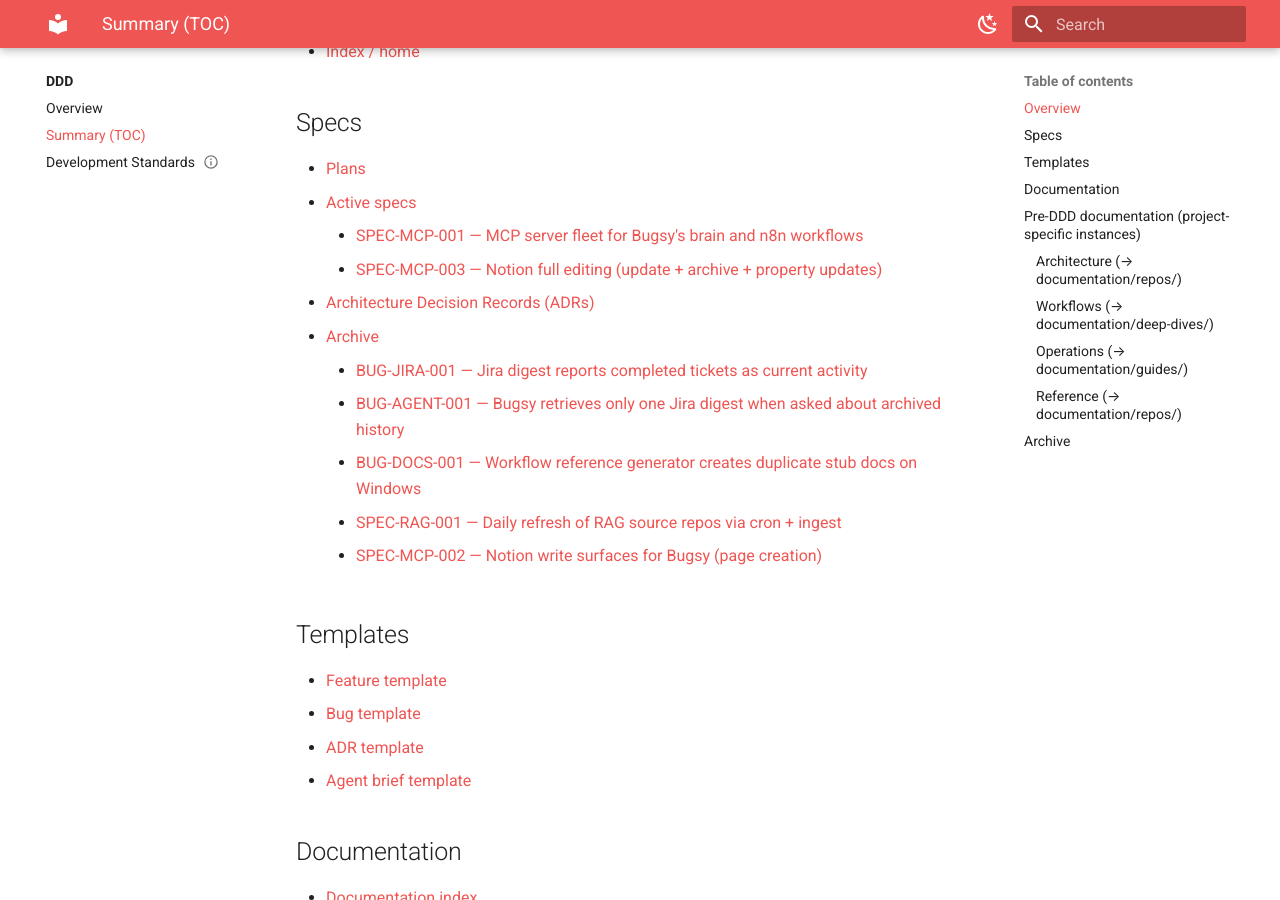
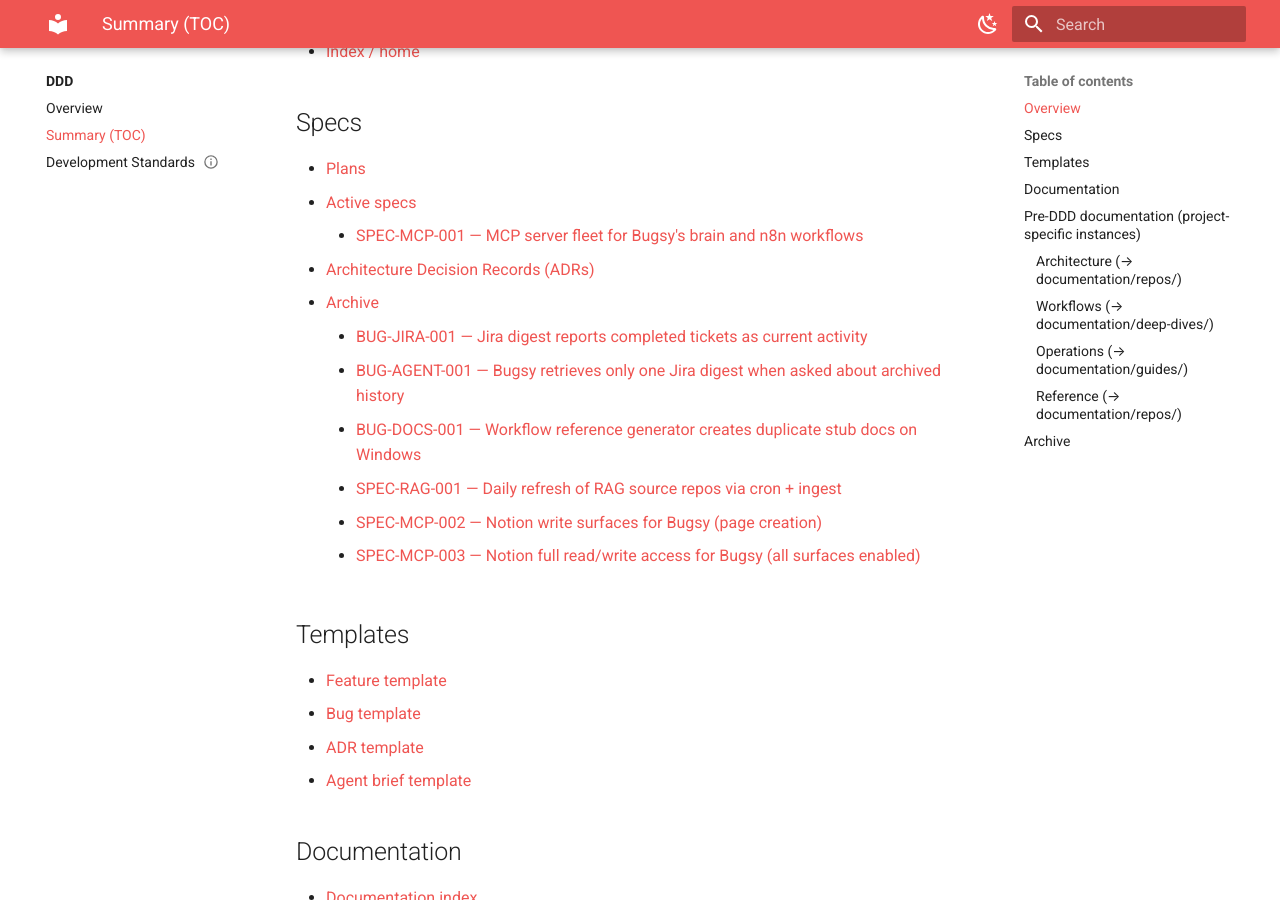
Before and after one commit to anthonycoffey/_agent, an MkDocs documentation site: the page built from docs/SUMMARY.md, in a window 1280 px wide and 900 px high, scrolled down 364 px. Built offline with MkDocs 1.6.1 and Material for MkDocs 9.7.7, drawn with Linux system fonts in a browser that asks for light colours.

Commit message:
docs(mcp): close SPEC-MCP-003 — full Notion read/write verified
Operator confirmed: 'bugsy is editing shit in slack now'. With the
Notion integration's full capability set and the prompt's permissive
TOOLS section (only the SAFETY clause remaining as a behavioral
gate), Bugsy is now exercising the complete Notion API surface — page
edits, property updates, archives, schema mutations, and comments —
in response to Slack chat requests.

Three-spec journey through Notion writes, all now archived:
  SPEC-MCP-002: page creation only
  SPEC-MCP-003 (first cut): + update + archive + property updates
  SPEC-MCP-003 (broadened): all surfaces, operator yolo

Spec moved to specs/archive/, status: complete. The only open phase
of SPEC-MCP-001 (the MCP fleet rollout) is Phase 1.4 — GSC/GA4/Bing
bundle MCP.

```diff
--- a/docs/SUMMARY.md
+++ b/docs/SUMMARY.md
@@ -12,7 +12,6 @@
 - [Plans](specs/plans/)
 - [Active specs](specs/active/)
     - [SPEC-MCP-001 — MCP server fleet for Bugsy's brain and n8n workflows](specs/active/SPEC-MCP-001-mcp-server-fleet-for-bugsy.md)
-    - [SPEC-MCP-003 — Notion full editing (update + archive + property updates)](specs/active/SPEC-MCP-003-notion-full-editing.md)
 - [Architecture Decision Records (ADRs)](specs/adrs/)
 - [Archive](specs/archive/)
     - [BUG-JIRA-001 — Jira digest reports completed tickets as current activity](specs/archive/BUG-JIRA-001-digest-reports-completed-tickets-as-current.md)
@@ -20,6 +19,7 @@
     - [BUG-DOCS-001 — Workflow reference generator creates duplicate stub docs on Windows](specs/archive/BUG-DOCS-001-workflow-reference-generator-creates-duplicate-stubs.md)
     - [SPEC-RAG-001 — Daily refresh of RAG source repos via cron + ingest](specs/archive/SPEC-RAG-001-daily-source-repo-refresh.md)
     - [SPEC-MCP-002 — Notion write surfaces for Bugsy (page creation)](specs/archive/SPEC-MCP-002-notion-write-surfaces.md)
+    - [SPEC-MCP-003 — Notion full read/write access for Bugsy (all surfaces enabled)](specs/archive/SPEC-MCP-003-notion-full-editing.md)
 
 ## Templates
 
```
Also changed, not shown: docs/specs/archive/SPEC-MCP-003-notion-full-editing.md (renamed from docs/specs/active/SPEC-MCP-003-notion-full-editing.md, +23 -1 lines).
